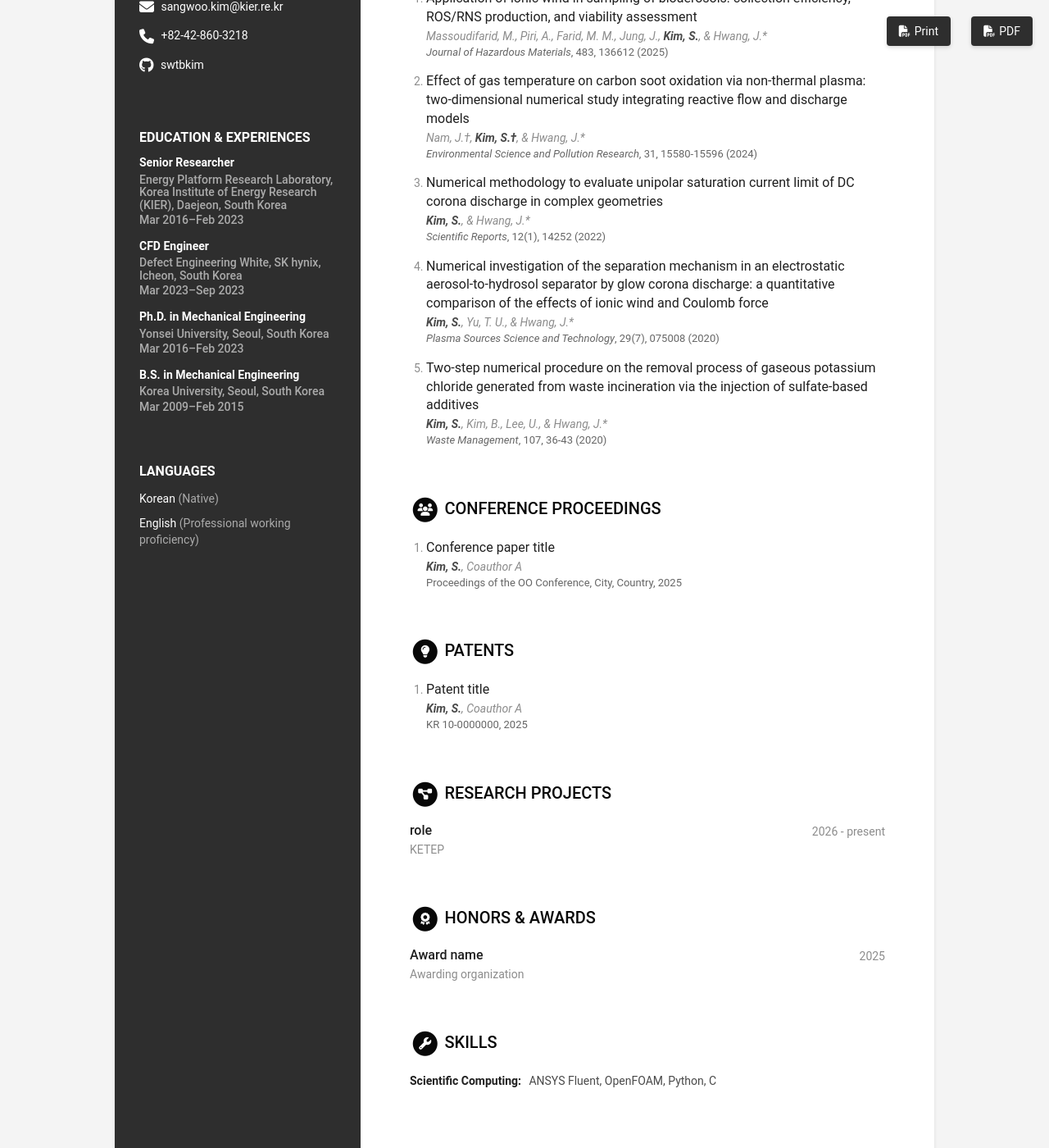
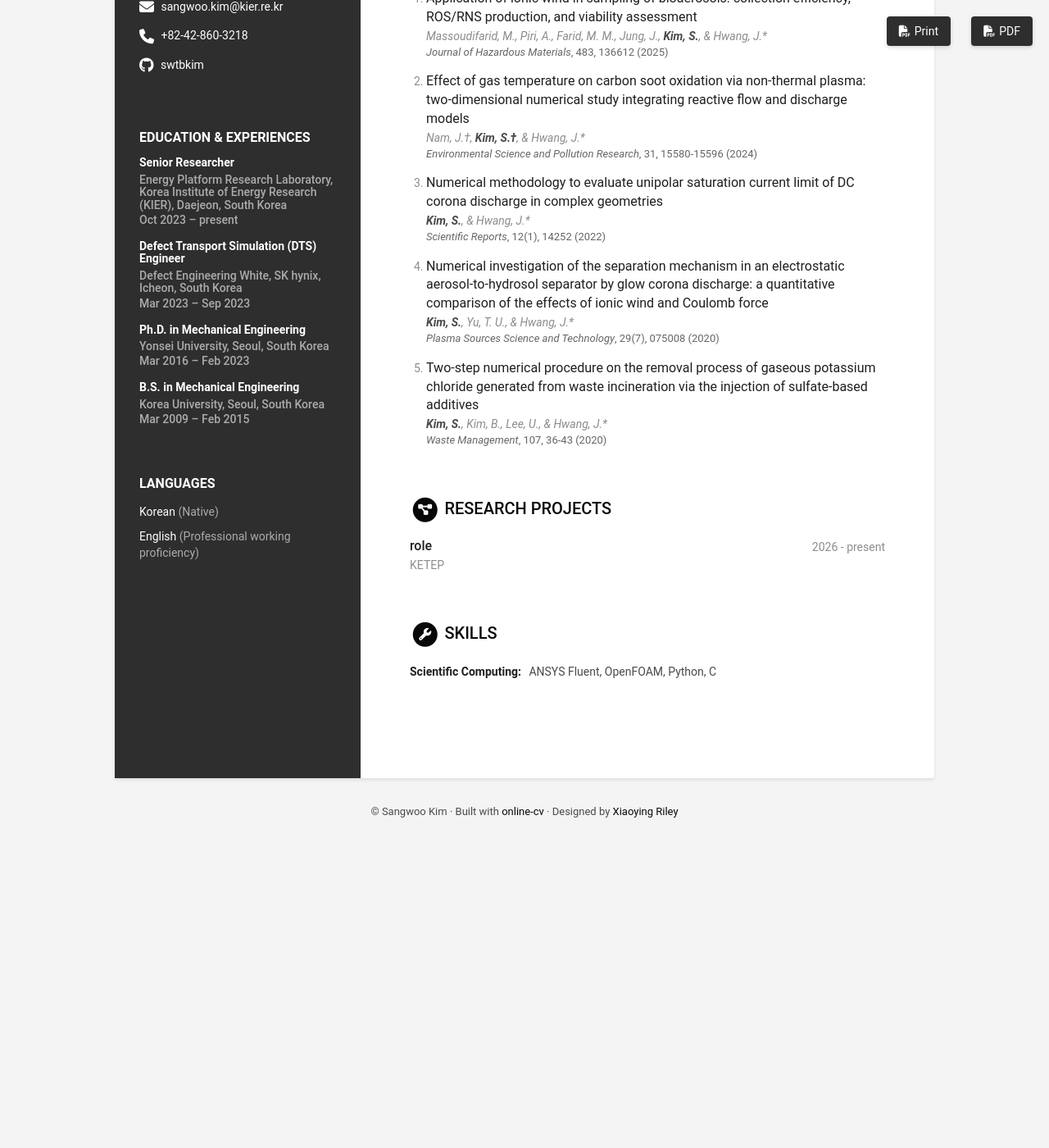
Before and after one commit to swtbkim/SangwooKim, a Jekyll site: the page built from index.html, in a window 1280 px wide and 1400 px high, scrolled down 335 px. Shown: the whole window at 82% size. Built offline with Jekyll 4.4.1, drawn with Linux system fonts in a browser that asks for light colours; after the commit the page ends 1366 px from its top, so only the background shows below that; part of the change alters nothing that is shown.

Commit message:
Update data.yml

```diff
--- a/_data/data.yml
+++ b/_data/data.yml
@@ -45,20 +45,20 @@ education:
   info:
   - degree: Senior Researcher
     university: Energy Platform Research Laboratory, Korea Institute of Energy Research (KIER), Daejeon, South Korea
-    time: Mar 2016&ndash;Feb 2023
+    time: Oct 2023 &ndash; present
 
-  - degree: CFD Engineer
+  - degree: Defect Transport Simulation (DTS) Engineer
     university: Defect Engineering White, SK hynix, Icheon, South Korea
-    time: Mar 2023&ndash;Sep 2023
+    time: Mar 2023 &ndash; Sep 2023
 
   - degree: Ph.D. in Mechanical Engineering
     university: Yonsei University, Seoul, South Korea
-    time: Mar 2016&ndash;Feb 2023
+    time: Mar 2016 &ndash; Feb 2023
     details:
 
   - degree: B.S. in Mechanical Engineering
     university: Korea University, Seoul, South Korea
-    time: Mar 2009&ndash;Feb 2015
+    time: Mar 2009 &ndash; Feb 2015
 
 # ---------------------------------------------------------------
 # Publications : publications / publications2 / publications3 세 개까지 사용 가능
@@ -95,25 +95,23 @@ publications:
     authors: '**Kim, S.**, Kim, B., Lee, U., & Hwang, J.\*'
     conference: "*Waste Management*, 107, 36-43 (2020)"
 
-# placeholder
-publications2:
-  title: Conference Proceedings
-  icon: users
-  papers:
-  - title: "Conference paper title"
-    link:
-    authors: "**Kim, S.**, Coauthor A"
-    conference: "Proceedings of the OO Conference, City, Country, 2025"
+# publications2:
+#   title: Conference Proceedings
+#   icon: users
+#   papers:
+#   - title: "Conference paper title"
+#     link:
+#     authors: "**Kim, S.**, Coauthor A"
+#     conference: "Proceedings of the OO Conference, City, Country, 2025"
 
-# placeholder
-publications3:
-  title: Patents
-  icon: lightbulb
-  papers:
-  - title: "Patent title"
-    link:
-    authors: "**Kim, S.**, Coauthor A"
-    conference: "KR 10-0000000, 2025"
+# publications3:
+#   title: Patents
+#   icon: lightbulb
+#   papers:
+#   - title: "Patent title"
+#     link:
+#     authors: "**Kim, S.**, Coauthor A"
+#     conference: "KR 10-0000000, 2025"
 
 # ---------------------------------------------------------------
 # Experiences : experiences / experiences2 / experiences3 세 개까지 사용 가능
@@ -126,14 +124,13 @@ experiences:
     time: 2026 - present
     company: KETEP
 
-# placeholder
-experiences3:
-  title: Honors &amp; Awards
-  icon: award
-  info:
-  - role: Award name
-    time: "2025"
-    company: Awarding organization
+# experiences3:
+#   title: Honors &amp; Awards
+#   icon: award
+#   info:
+#   - role: Award name
+#     time: "2025"
+#     company: Awarding organization
 
 skills:
   title: Skills
```
